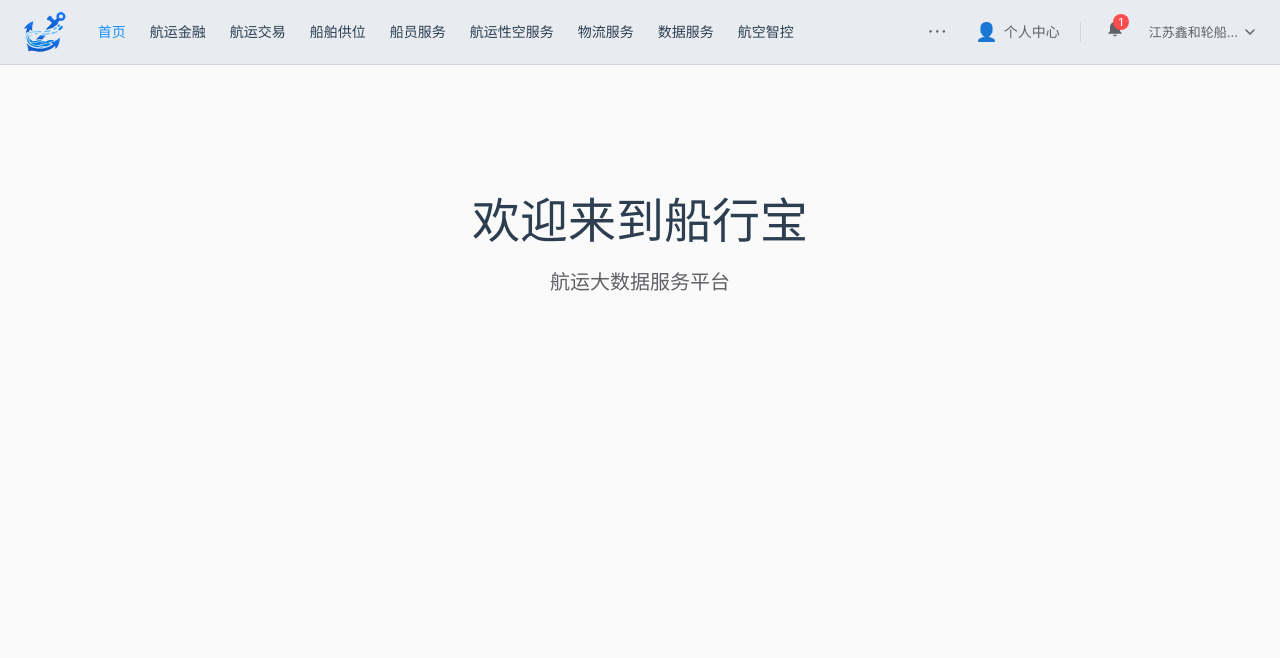
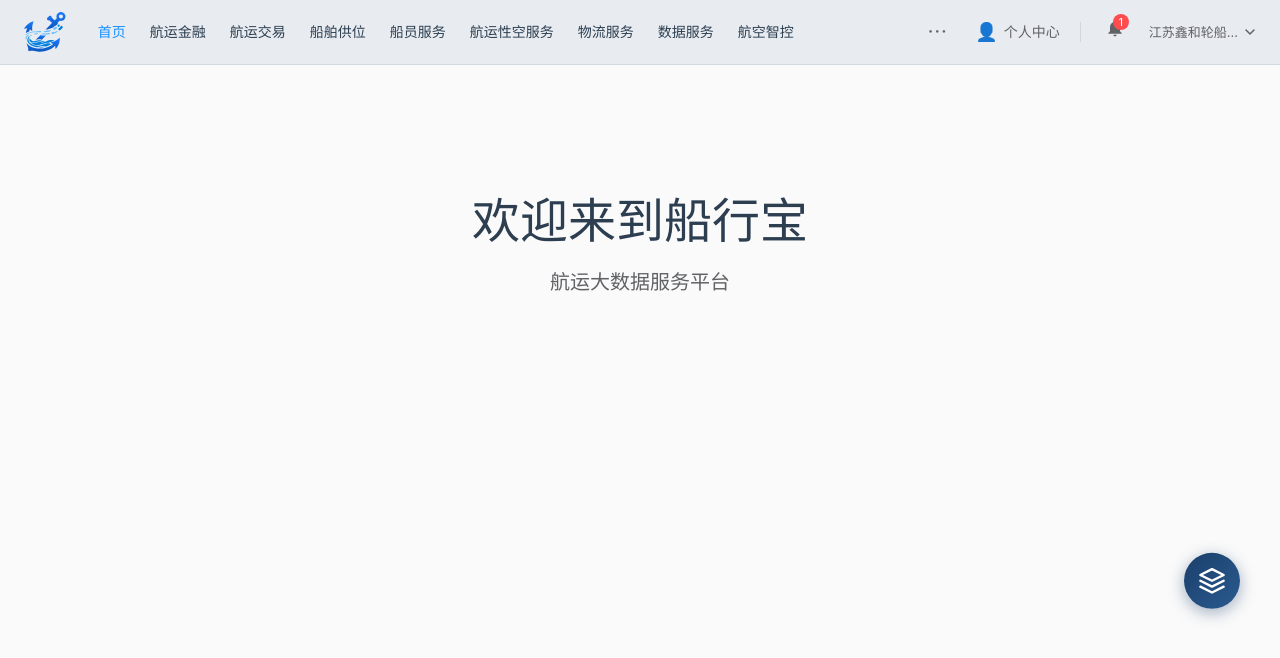
Before and after one commit to EienGS/shipping-transaction-project-master, a Vue app: page / in a window 1280 px wide. Shown: the top 658 px of the page. Built offline with nearby package versions, Linux system fonts and the light colour scheme.

Commit message:
feat: add FloatingServiceMenu globally in App.vue
Include FloatingServiceMenu in root component for global display

```diff
--- a/src/App.vue
+++ b/src/App.vue
@@ -4,11 +4,13 @@
     <main class="main-content">
       <router-view />
     </main>
+    <FloatingServiceMenu />
   </div>
 </template>
 
 <script setup>
 import Header from './components/Header.vue'
+import FloatingServiceMenu from './components/FloatingServiceMenu.vue'
 </script>
 
 <style scoped>
```
